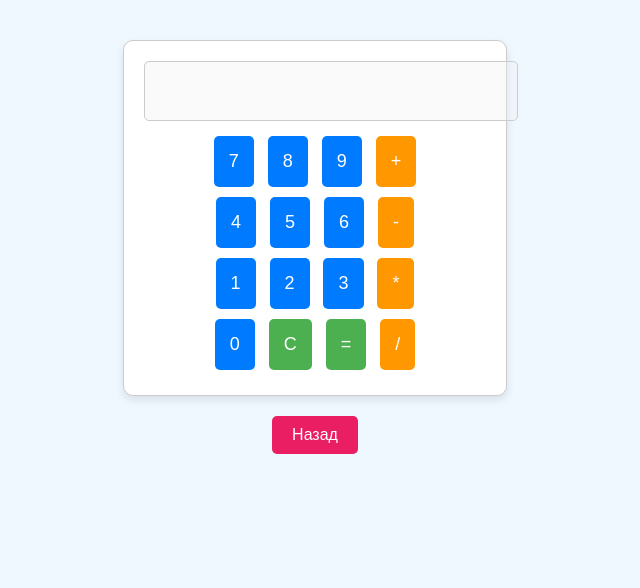
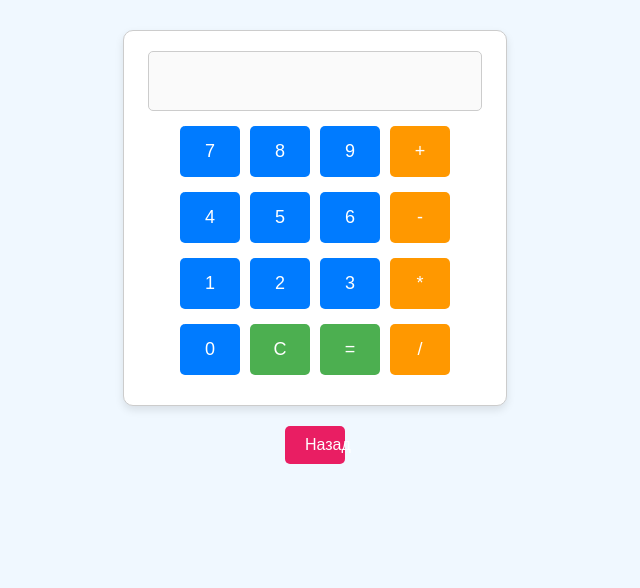
Before and after one commit to albinalebedeva/albinalebedeva.github.io, a plain HTML site: page calculator.html in a window 1280 px wide. Shown: the part 212-800 px from the top of the page, without its empty margins (325-965 px from the left). Drawn offline with Linux system fonts and the light colour scheme.

Commit message:
calculator.html

```diff
--- a/calculator.html
+++ b/calculator.html
@@ -33,10 +33,13 @@
             box-shadow: 0 4px 8px rgba(0, 0, 0, 0.1);
             padding: 20px;
             text-align: center;
+            display: flex;
+            flex-direction: column;
+            align-items: center;
         }
 
         #display {
-            width: 100%;
+            width: calc(100% - 40px); /* чтобы учесть padding родительского элемента */
             padding: 15px;
             font-size: 24px;
             border: 1px solid #ccc;
@@ -48,6 +51,12 @@
             background-color: #ffcccc;
         }
 
+        .button-row {
+            display: flex;
+            justify-content: center;
+            margin-bottom: 5px;
+        }
+
         button {
             font-size: 18px;
             padding: 15px;
@@ -56,6 +65,7 @@
             border-radius: 5px;
             cursor: pointer;
             transition: background-color 0.3s;
+            width: 60px; /* фиксированная ширина кнопок */
         }
 
         button:hover {
@@ -99,27 +109,31 @@
     <p></p>
     <div id="calculator">
         <input type="text" id="display" disabled>
-        <br>
+        <div class="button-row">
             <button class="number" onclick="addToDisplay('7')">7</button>
             <button class="number" onclick="addToDisplay('8')">8</button>
             <button class="number" onclick="addToDisplay('9')">9</button>
             <button class="operator" onclick="addToDisplay('+')">+</button>
-        <br>
+        </div>
+        <div class="button-row">
             <button class="number" onclick="addToDisplay('4')">4</button>
             <button class="number" onclick="addToDisplay('5')">5</button>
             <button class="number" onclick="addToDisplay('6')">6</button>
             <button class="operator" onclick="addToDisplay('-')">-</button>
-        <br>
+        </div>
+        <div class="button-row">
             <button class="number" onclick="addToDisplay('1')">1</button>
             <button class="number" onclick="addToDisplay('2')">2</button>
             <button class="number" onclick="addToDisplay('3')">3</button>
             <button class="operator" onclick="addToDisplay('*')">*</button>
-        <br>
+        </div>
+        <div class="button-row">
             <button class="number" onclick="addToDisplay('0')">0</button>
             <button class="control" onclick="clearDisplay()">C</button>
             <button class="control" onclick="calculateResult()">=</button>
             <button class="operator" onclick="addToDisplay('/')">/</button>
         </div>
+    </div>
     <button class="back-btn" onclick="window.location.href = 'index.html';">Назад</button>
     <script src="calculator.js"></script>
 </body>
```
Lines whose indentation alone changed are shown as unchanged.
